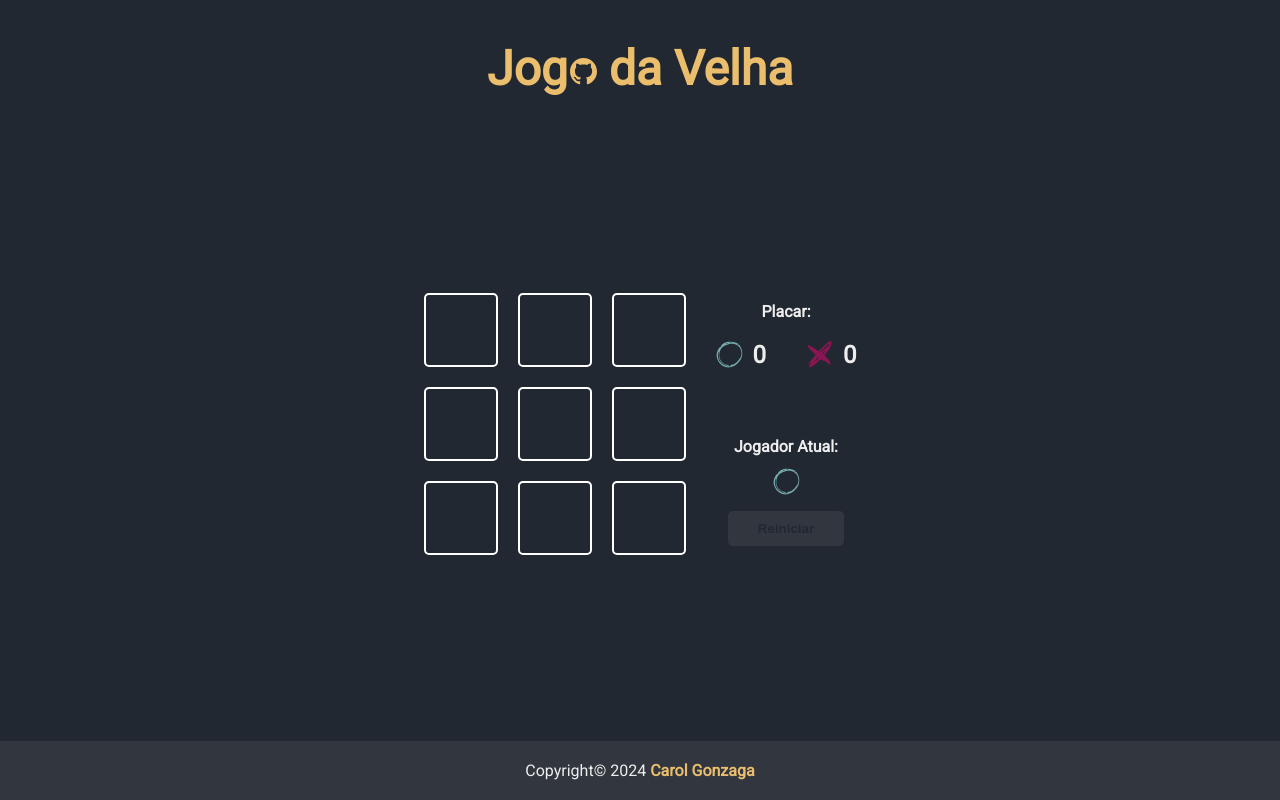
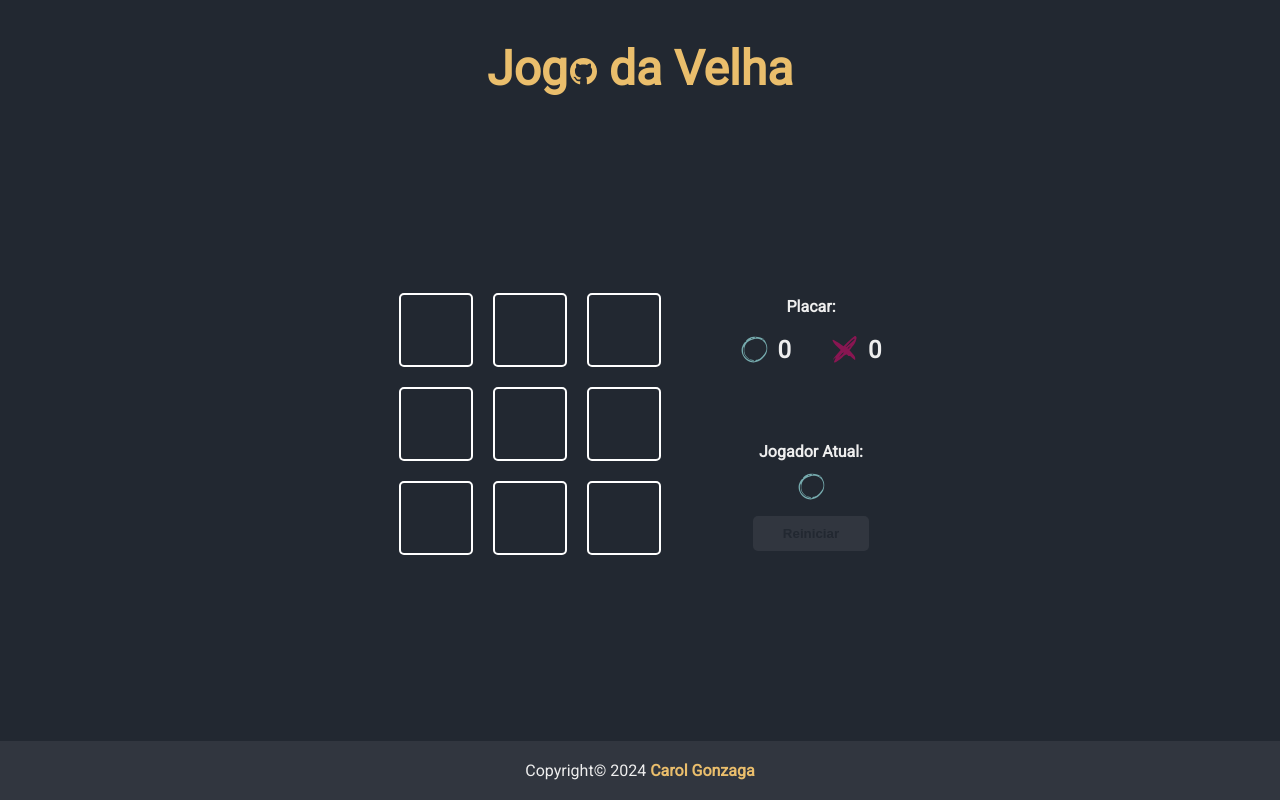
Before and after one commit to CarolGonzaga/projeto-JogoDaVelha, a Next.js app: page / in a window 1280 px wide. Built offline with nearby package versions, Linux system fonts and the light colour scheme.

Commit message:
ajuste responsividade

```diff
--- a/src/components/game/Game.module.css
+++ b/src/components/game/Game.module.css
@@ -6,7 +6,7 @@
 
 .gameContent {
     display: flex;
-    gap: 30px;
+    gap: 80px;
     align-items: center;
     margin-bottom: 30px;
 }
@@ -14,7 +14,7 @@
 .gameInfo {
     display: flex;
     flex-direction: column;
-    gap: 30px;
+    gap: 40px;
     align-items: center;
 }
 
@@ -25,7 +25,7 @@
     margin-bottom: 35px;
 }
 
-@media screen and (max-width: 425px) {
+@media screen and (max-width: 520px) {
     .gameContent {
         flex-direction: column;
     }
--- a/src/components/score/Score.module.css
+++ b/src/components/score/Score.module.css
@@ -9,7 +9,7 @@
   gap: 10px;
 }
 
-@media screen and (max-width: 425px) {
+@media screen and (max-width: 520px) {
   .score {
     flex-direction: column;
     gap: 10px;
```
